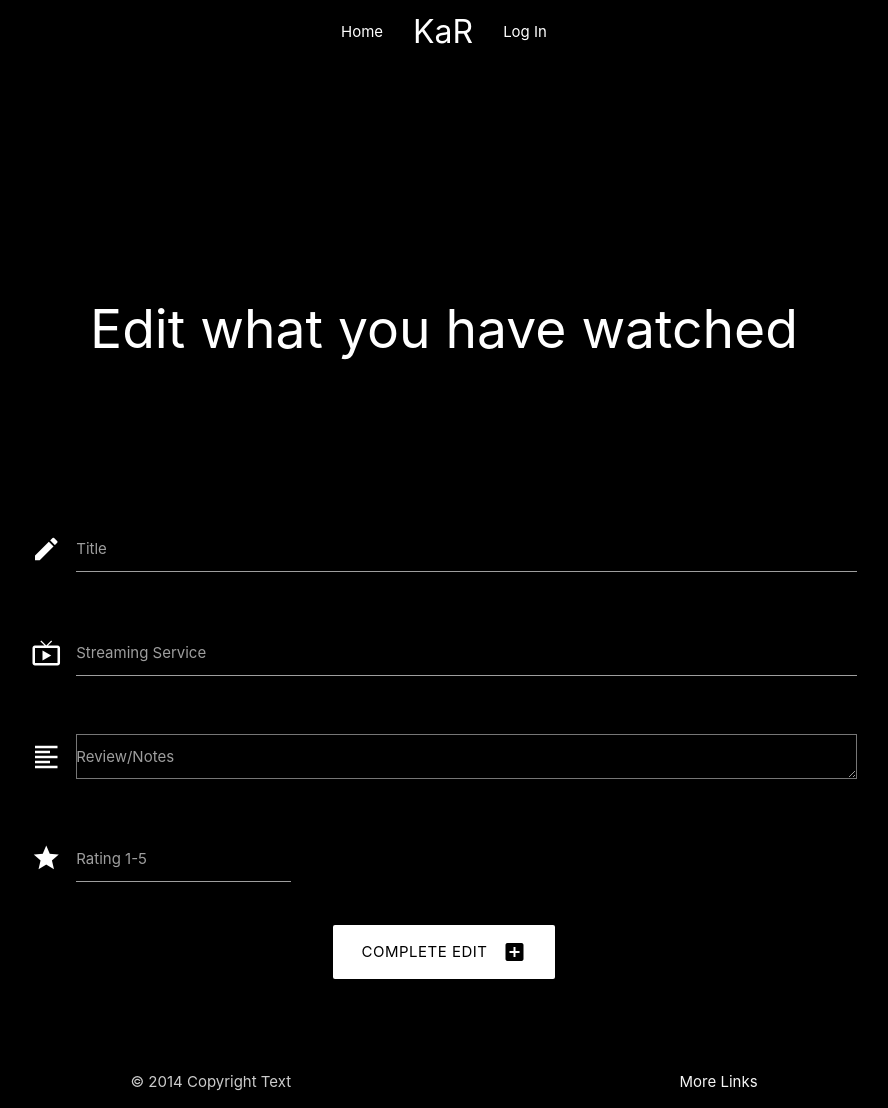
After one commit to Code-Institute-Submissions/Milestone-Project-Three-7, a Flask app: template templates/edit_entry.html in a window 1280 px wide. The commit adds this page. Shown: the whole page, without its empty margins (196-1084 px from the left). Run offline with Flask 2, Linux system fonts and the light colour scheme; the template is opened without the code that fills it, so the values that code supplies are empty; some libraries are stand-ins or nearby versions.

Commit message:
Added Edit and Delete functions to list

```diff
--- a/app.py
+++ b/app.py
@@ -108,10 +108,35 @@ def add_entry():
             'created_by': session['user']
         }
         mongo.db.entries.insert_one(entry)
-        flash('Task Successfully Added')
+        flash('Entry Successfully Added')
         return redirect(url_for('my_list'))
 
     return render_template('add_entry.html')
+
+
+@app.route('/edit_entry/<entry_id>', methods=['GET', 'POST'])
+def edit_entry(entry_id):
+    if request.method == 'POST':
+        submit = {
+            'programme_name': request.form.get('programme_name'),
+            'streaming_service': request.form.get('streaming_service'),
+            'comment': request.form.get('comment'),
+            'rating': request.form.get('rating'),
+            'created_by': session['user']
+        }
+        mongo.db.entries.update({'_id': ObjectId(entry_id)}, submit)
+        flash('Entry Successfully Updated')
+        return redirect(url_for('my_list'))
+
+    entry = mongo.db.entries.find_one({'_id': ObjectId(entry_id)})
+    return render_template('edit_entry.html', entry=entry)
+
+
+@app.route('/delete_entry/<entry_id>')
+def delete_entry(entry_id):
+    mongo.db.entries.remove({'_id': ObjectId(entry_id)})
+    flash('Entry Successfully Deleted')
+    return redirect(url_for('my_list'))
 
 
 if __name__ == '__main__':
--- /dev/null
+++ b/templates/edit_entry.html
@@ -0,0 +1,63 @@
+{% extends 'base.html' %}
+{% block content %}
+
+    <section class="container">
+        <div class="my-section-1">
+            <h2 class="white-text">Edit what you have watched</h2>
+        </div>
+
+        <div class="row card-panel black ">
+        <form class="col s12" method="POST" action="{{ url_for ('edit_entry', entry_id=entry._id) }}">
+            <!-- Title input -->
+            <div class="row">
+                <div class="input-field col s12">
+                    <i class="material-icons prefix white-text">mode_edit</i>
+                    <input id="programme_name" name="programme_name" minlength="5" maxlength="50"
+                        type="text" class="validate white-text" value="{{ entry.programme_name }}" required>
+                    <label for="programme_name">Title</label>
+                </div>
+            </div>
+            <!-- Streaming Service -->
+            <div class="row">
+                <div class="input-field col s12">
+                    <i class="material-icons prefix white-text">live_tv</i>
+                    <input id="streaming_service" name="streaming_service" minlength="1" maxlength="50"
+                        type="text" class="validate white-text" value="{{ entry.streaming_service }}" required>
+                    <label for="streaming_service">Streaming Service</label>
+                </div>
+            </div>
+            <!-- task description -->
+            <div class="row">
+                <div class="input-field col s12">
+                    <i class="material-icons prefix white-text">format_align_left</i>
+                    <textarea id="comment" name="comment" minlength="5"
+                        maxlength="50" class="validate white-text" required>
+                    {{- entry.comment -}}
+                    </textarea>
+                    <label for="comment">Review/Notes</label>
+                </div>
+            </div>
+            <!-- Rating -->
+            <div class="row">
+                <div class="input-field col s4">
+                    <i class="material-icons prefix white-text">star</i>
+                    <input id="rating" name="rating" minlength="1" maxlength="1"
+                        type="text" pattern="^[1-5]{1}$" class="validate white-text"
+                        value="{{ entry.rating }}" required>
+                    <label for="rating">Rating 1-5</label>
+                </div>
+            </div>
+            <!-- submit button -->
+            <div class="row">
+                <div class="col s12 center-align">
+                    <button type="submit" class="btn-large white black-text">
+                        Complete Edit <i class="material-icons right">add_box</i>
+                    </button>
+                </div>
+            </div>
+        </form>
+    </div>
+
+    </section>
+
+{% endblock %}
--- a/templates/my_list.html
+++ b/templates/my_list.html
@@ -22,8 +22,8 @@
                             <p>Rating: {{ entry.rating }}</p>
                             <p class="stars"><i class="material-icons">star</i><i class="material-icons">star</i><i class="material-icons">star</i>
                             </p>
-                            <a class="btn">Edit</a>
-                            <a class="btn red">Delete</a>
+                            <a href="{{ url_for ('edit_entry', entry_id=entry._id) }}" class="btn">Edit</a>
+                            <a href="{{ url_for ('delete_entry', entry_id=entry._id) }}" class="btn red">Delete</a>
                         </div>
                     </div>
                 </div>
```
